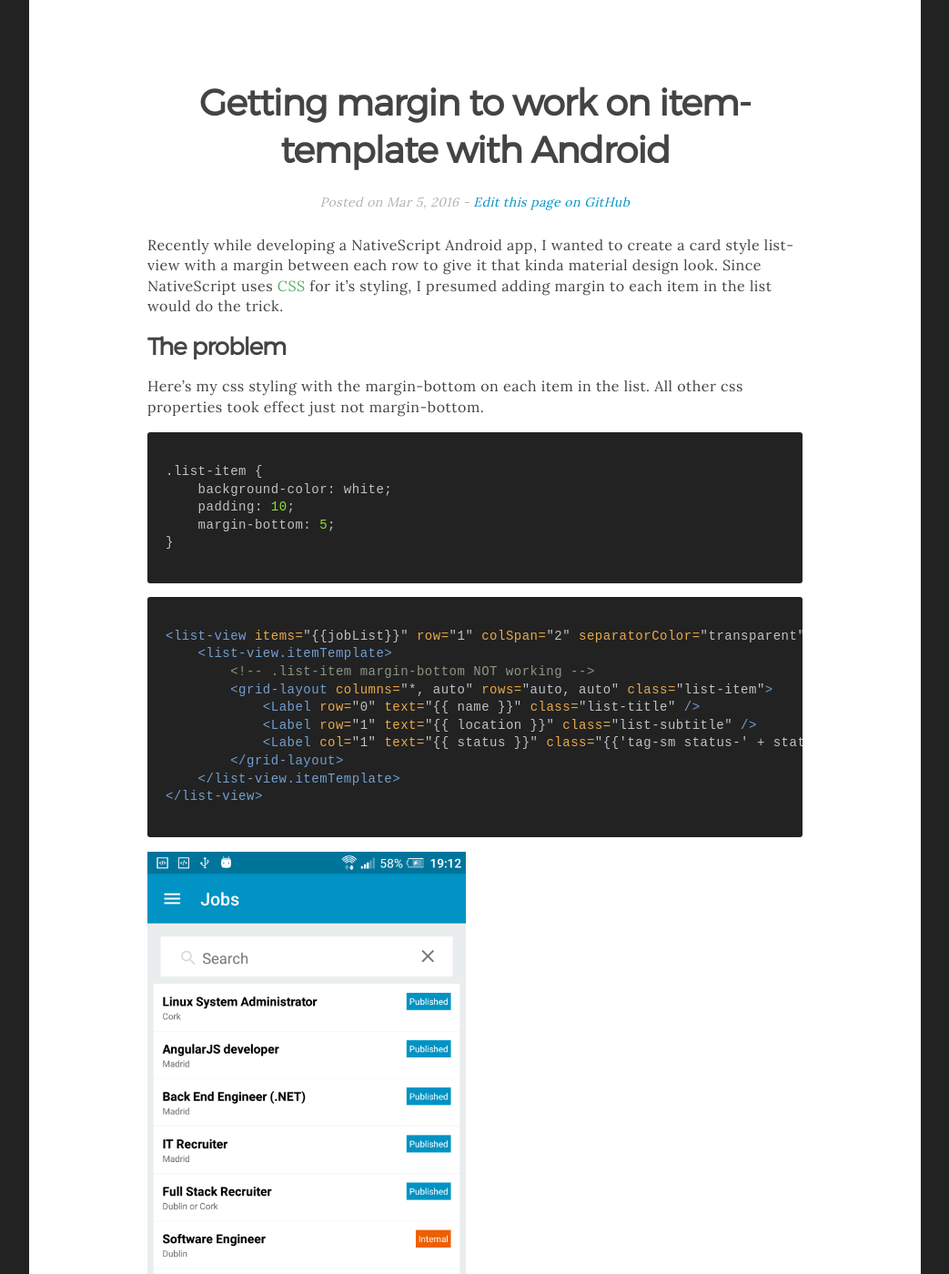
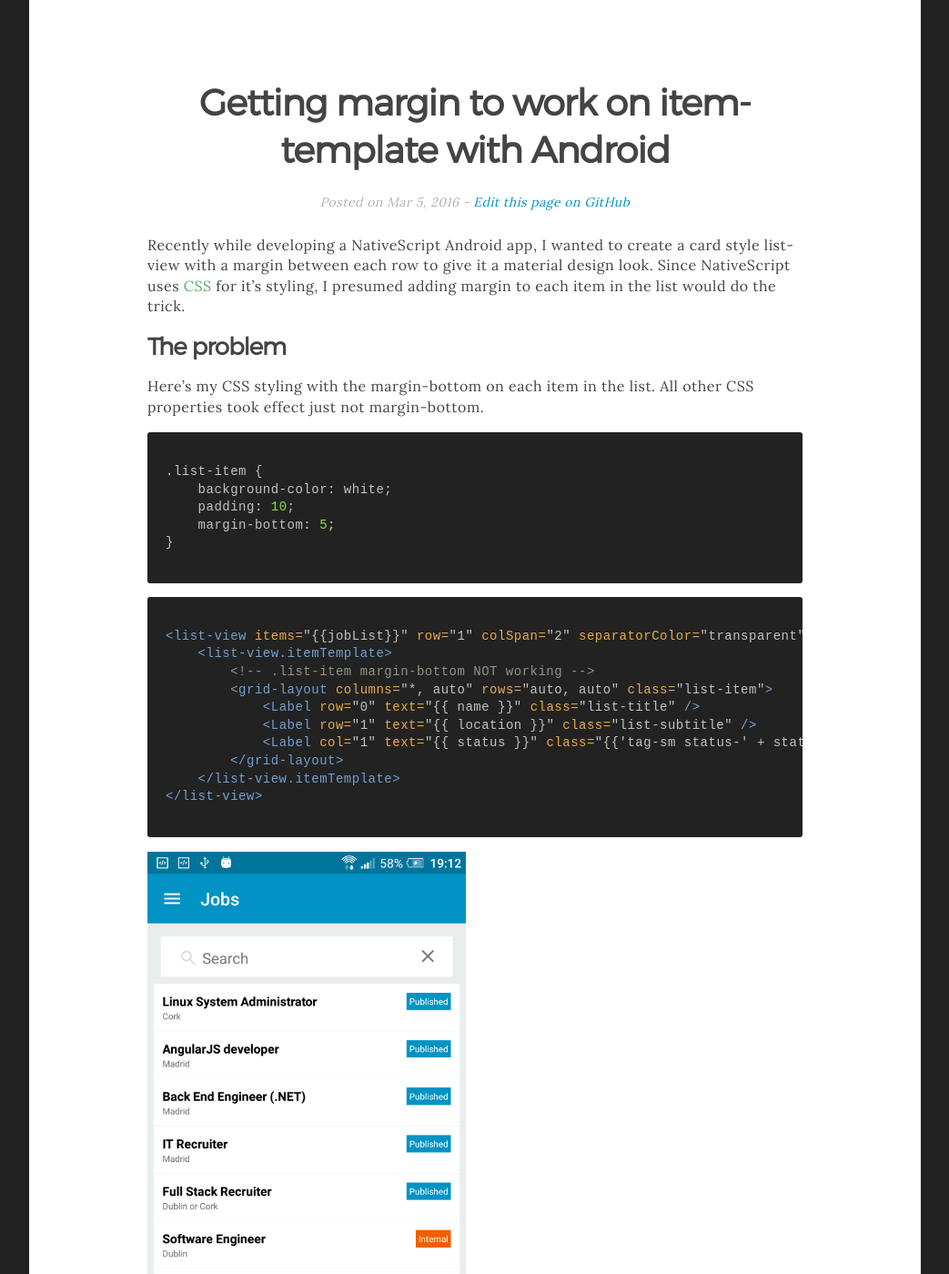
Before and after one commit to NoelOConnell/NoelOConnell.github.io, a Jekyll site: the page built from _posts/2016-03-05-nativescript-using-margin-on-item-template.md, in a window 1280 px wide and 1400 px high, scrolled down 413 px. Shown: the whole window at 91% size, without its empty margins (118-1161 px from the left). Built offline with Jekyll 4.4.1, drawn with Linux system fonts in a browser that asks for light colours; comment, search, counter and statistics services are not loaded; some of the changed text lies outside the part shown.

Commit message:
Grammer updates

```diff
--- a/_posts/2016-03-05-nativescript-using-margin-on-item-template.md
+++ b/_posts/2016-03-05-nativescript-using-margin-on-item-template.md
@@ -5,11 +5,11 @@ title: Getting margin to work on item-template with Android
 path: 2016-03-05-nativescript-using-margin-on-item-template.md
 ---
 
-Recently while developing a NativeScript Android app, I wanted to create a card style list-view with a margin between each row to give it that kinda material design look.
+Recently while developing a NativeScript Android app, I wanted to create a card style list-view with a margin between each row to give it a material design look.
 Since NativeScript uses <a href="https://docs.nativescript.org/ui/styling">CSS</a> for it's styling, I presumed adding margin to each item in the list would do the trick.
 
 ### The problem
-Here's my css styling with the margin-bottom on each item in the list. All other css properties took effect just not margin-bottom.
+Here's my CSS styling with the margin-bottom on each item in the list. All other CSS properties took effect just not margin-bottom.
 
 {% highlight css %}
 .list-item {
@@ -40,7 +40,7 @@ Here's my css styling with the margin-bottom on each item in the list. All other
 
 ### The solution
 
-After spending sometime scratching my head and trying various solutions I found a fix. By wrapping my grid-layout with a stack-layout margin took effect.
+After spending some time scratching my head and trying various solutions I found a fix. By wrapping my grid-layout with a stack-layout, margin took effect.
 It seems as though margin will not work if it's being applied to the first element after list-view.itemTemplate.
 
 {% highlight XML %}
@@ -65,5 +65,4 @@ It seems as though margin will not work if it's being applied to the first eleme
 <em>margin-bottom working now since it's no longer the first child of itemTemplate</em>
 
 <br>
-<br>
 Hope this helps anybody who ran into the same problem.
```
